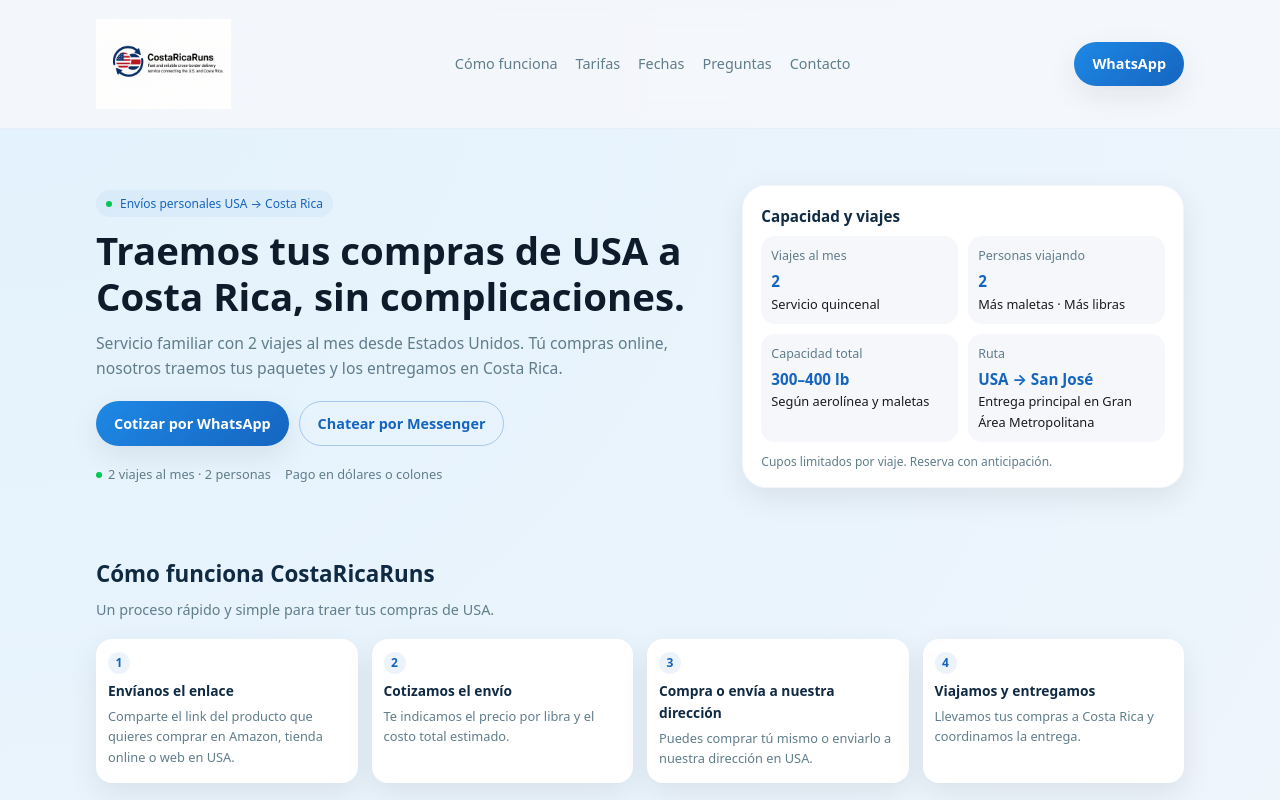
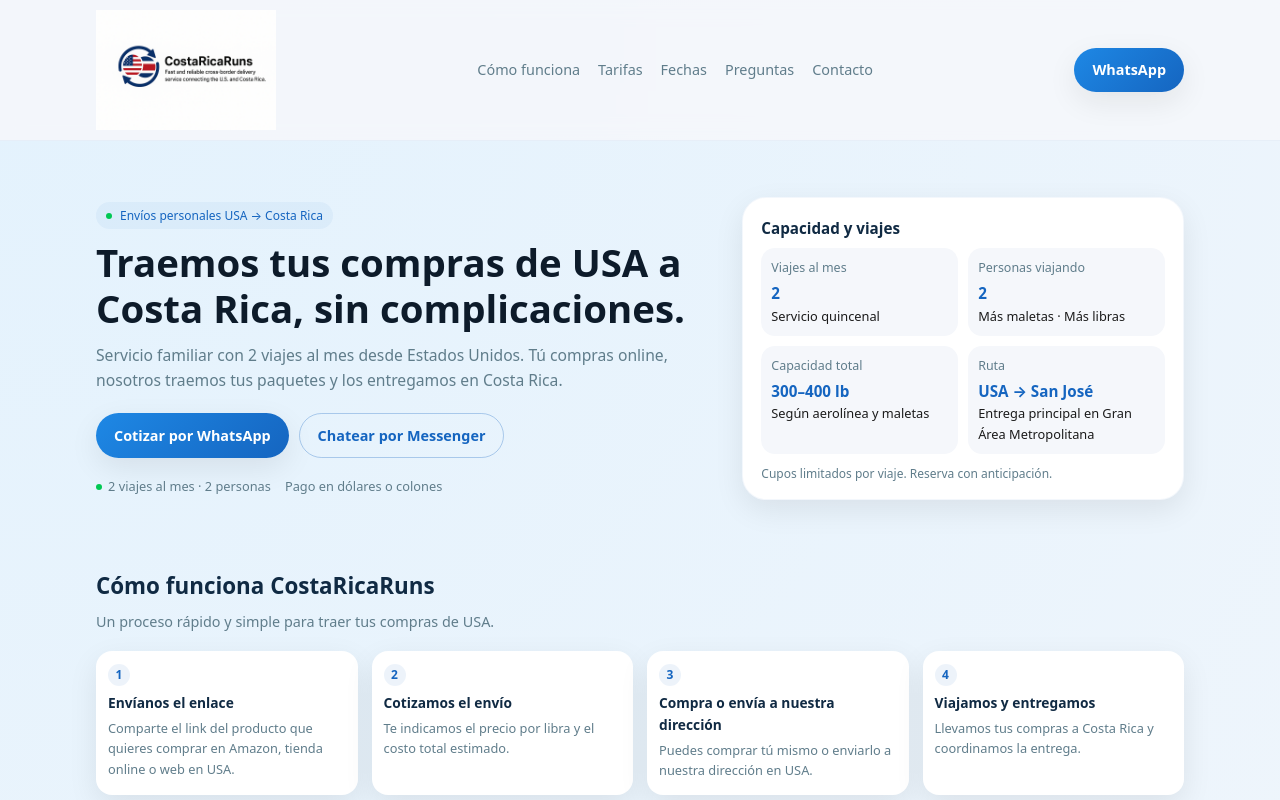
Before and after one commit to LGtraderX/CostaRicaRuns, a Next.js app: page / in a window 1280 px wide. Shown: the top 800 px of the page. Built offline with nearby package versions, Linux system fonts and the light colour scheme.

Commit message:
Update page.js

```diff
--- a/app/page.js
+++ b/app/page.js
@@ -12,17 +12,24 @@
       {/* NAVBAR */}
       <header className="header">
         <div className="container">
-          <nav className="nav" style={{ alignItems: "center", minHeight: "110px" }}>
-            <a href="#inicio" className="logo">
+          <nav
+            className="nav"
+            style={{
+              alignItems: "center",
+              minHeight: "140px",
+              paddingTop: "10px",
+              paddingBottom: "10px",
+            }}
+          >
+            <a href="#inicio" className="logo" style={{ display: "flex", alignItems: "center" }}>
               <img
                 src="/logo.png"
                 alt="CostaRicaRuns logo"
                 style={{
-                  height: "90px",
+                  height: "100%",
+                  maxHeight: "120px",
                   width: "auto",
                   objectFit: "contain",
-                  marginTop: "5px",
-                  marginBottom: "5px",
                 }}
               />
             </a>
```
